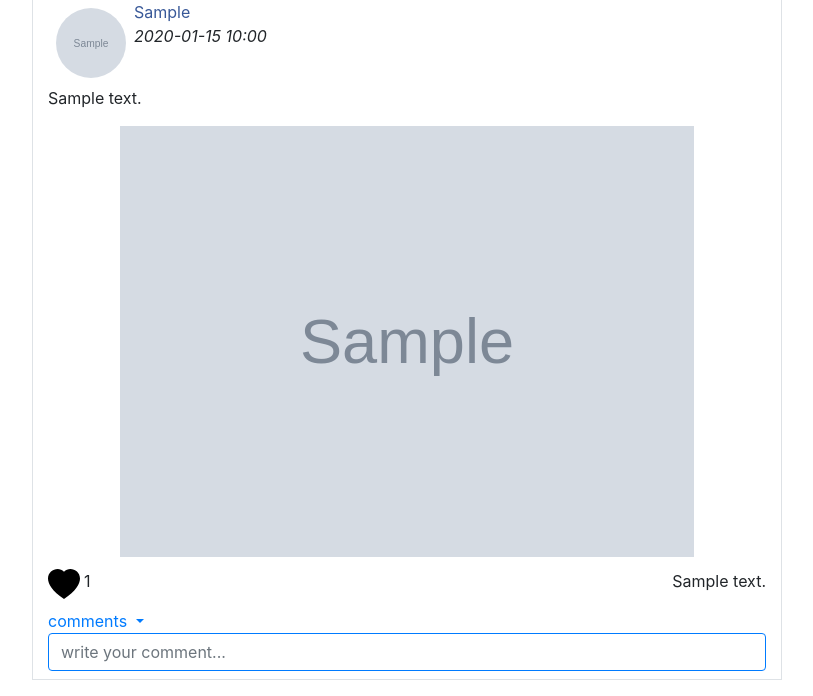
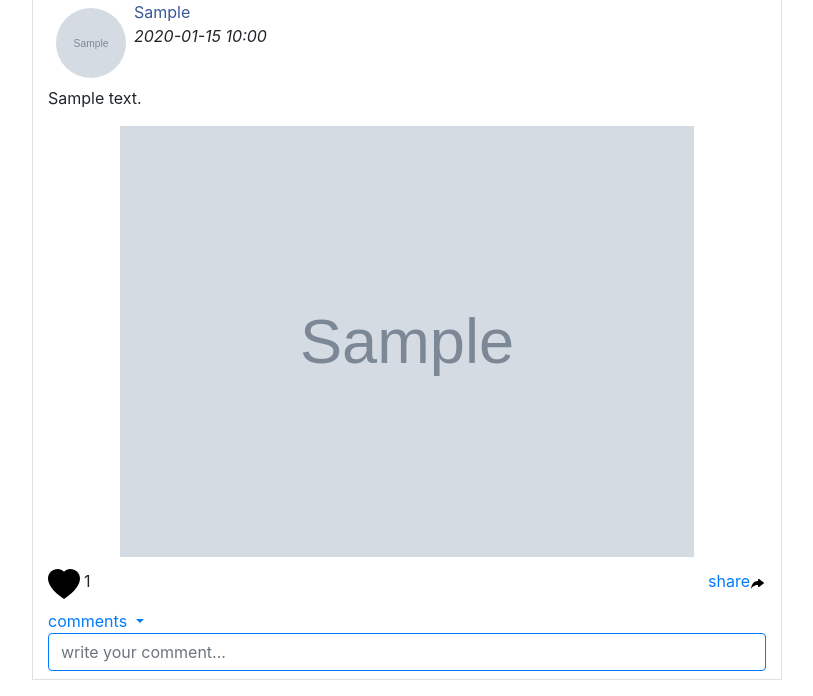
Before and after one commit to Minasamy823/DjangoSocialApp, a Django app: template devpro/templates/home.html in a window 1280 px wide. Shown: the part 307-1003 px from the top of the page, without its empty margins (233-1046 px from the left). Run offline with Django 3.2, Linux system fonts and the light colour scheme; the template is opened without the code that fills it: values that come from a table or form of the project are taken from there, others are empty; tables that the repository leaves empty hold one stand-in row (values such as "Sample post"); grey boxes marked "Sample" are stand-in pictures; parts of the project's set-up code (start-up, migrations or seed data) failed here and were passed over; some libraries are stand-ins or nearby versions.

Commit message:
share post share post

```diff
--- a/devpro/accounts/urls.py
+++ b/devpro/accounts/urls.py
@@ -21,4 +21,6 @@ urlpatterns = [
     path('comment/reply/<uuid:uuid>', comment_reply, name='comment_reply'),
     path('<uuid:uuid>/', delete_post, name='delete_post'),
     path('<str:username>/', login_required(FriendProfile.as_view()), name='friend_profile'),
+    path('post/share/<uuid:uuid>/', login_required(post_share), name='post_share'),
+
 ]
--- a/devpro/templates/friend_profile.html
+++ b/devpro/templates/friend_profile.html
@@ -22,13 +22,11 @@
         </ul>
 
         {%if user != user_profile and not is_friend%}
-<!--        {%if not is_friend%}-->
         <form action="{% url 'send_friend_request' user_profile.username %}" method="post"
               class="form-inline my-2 my-lg-0">{%csrf_token%}
             <button class="btn btn-outline-success my-2 my-sm-0" type="submit">add friend</button>
         </form>
         {%endif%}
-<!--        {%endif%}-->
         {%if user == user_profile%}
         <div class="dropdown">
             <a class="btn btn-secondary dropdown-toggle" id="navbarDropdown" role="button" data-toggle="dropdown"
--- a/devpro/templates/include/posts.html
+++ b/devpro/templates/include/posts.html
@@ -46,9 +46,14 @@
                 <img src="{%static 'icons/like.svg'%}">
             </a>
             <span class="ml-1">{{post.get_number_post_likes}}</span>
-            <p class="ml-auto">
-                {{post.text}}
-            </p>
+            {%if not post.user == user%}
+                <p class="ml-auto d-flex">
+                    <a href="{% url 'post_share' post.uuid %}">
+                        <p>share</p>
+                        <img src="{% static 'icons/share.svg'%}"/>
+                    </a>
+                </p>
+            {%endif%}
         </div>
         <div class="dropdown">
             <a class=" dropdown-toggle" href="#" id="navbarDropdown" role="button" data-toggle="dropdown"
```
Also changed, not shown: devpro/accounts/views.py (+9 -0 lines), devpro/accounts/static/icons/share.svg (added).
